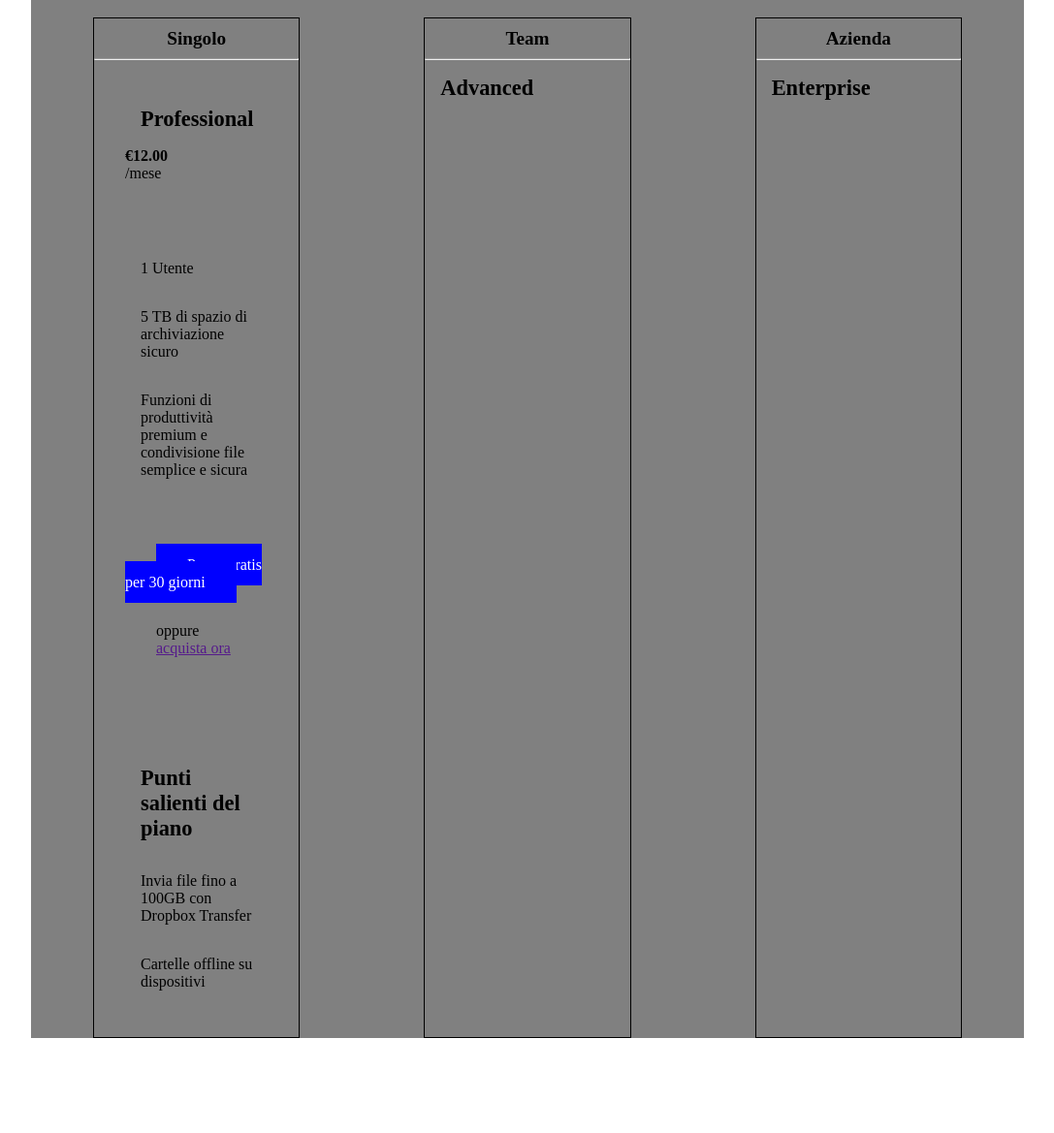
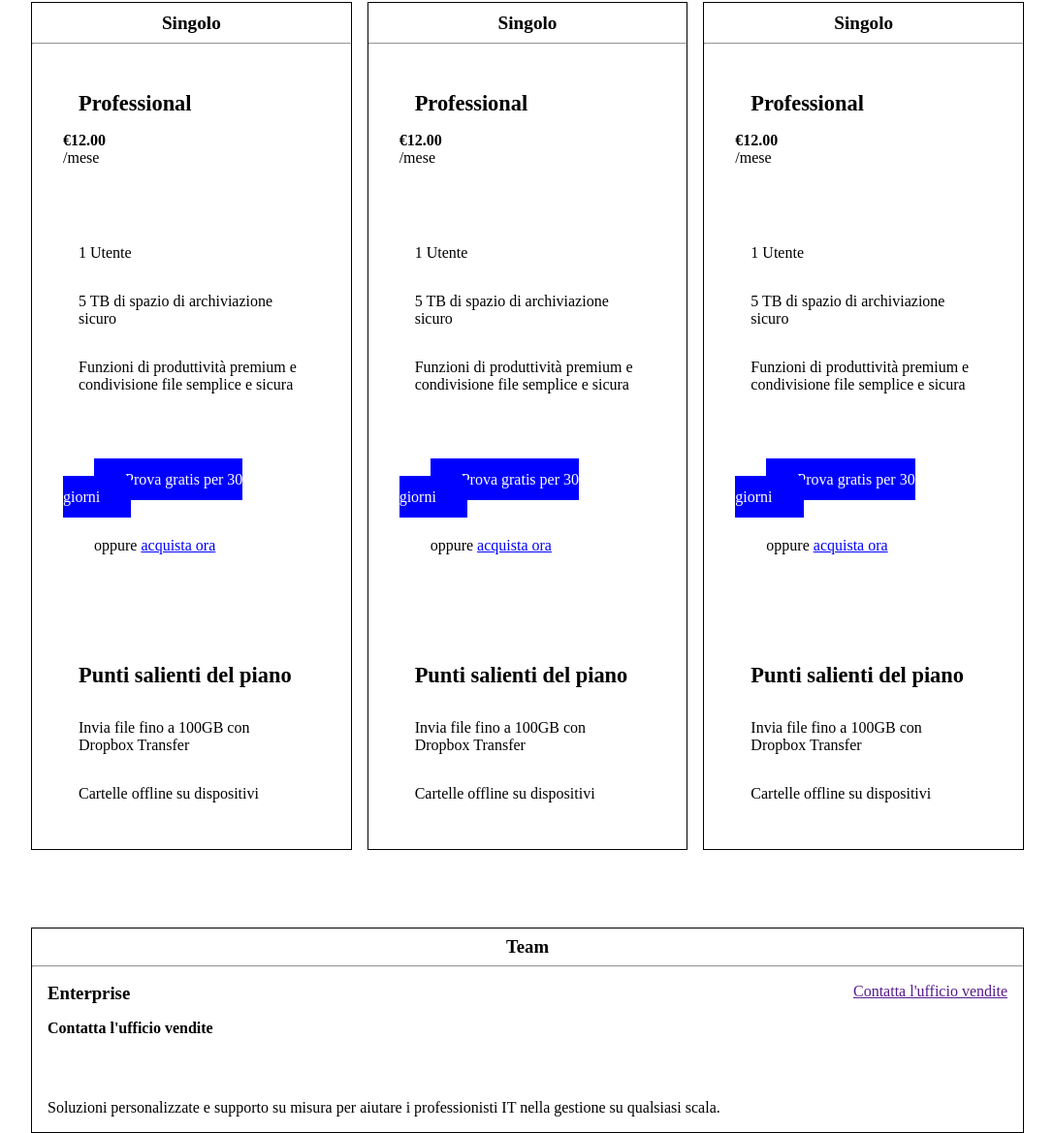
Before and after one commit to gianlucaligori/htmlcss-dropbox, a plain HTML site: page index.html in a window 1280 px wide. Shown: the part 986-2155 px from the top of the page at 97% size, without its empty margins (96-1183 px from the left). Before the commit the page ends 2057 px from the top, so only its background shows below. Drawn offline with Linux system fonts and the light colour scheme.

Commit message:
added team box under columns

```diff
--- a/assets/debug.css
+++ b/assets/debug.css
@@ -2,7 +2,7 @@
 nav {
     display: flex;
     justify-content: space-between;
-    background-color: lightgray;
+    /* background-color: lightgray; */
     max-width: 100vw;
     height: 4rem;
 }
@@ -30,7 +30,7 @@ nav {
 }
 
 .jumbocontainer {
-    background-color: rgb(57, 57, 57);
+    /* background-color: rgb(57, 57, 57); */
     width: 100%;
 }
 
@@ -38,7 +38,7 @@ nav {
     margin-inline: auto;
     max-width: 80%;
     height: 60vh;
-    background-color: cadetblue;
+    background-color: #b4d0e7;
     position: relative;
 }
 
@@ -83,7 +83,7 @@ nav {
 
 .businessplan {
     margin-top: 15rem;
-    background-color: gray;
+    /* background-color: gray; */
     margin-inline: auto;
     max-width: 80%;
 }
@@ -110,20 +110,17 @@ nav {
 }
 
 .columns {
+    margin-top: 3rem;
     margin-inline: auto;
     display: flex;
-    justify-content: space-around;
+    gap: 1rem;
 }
 
 .column1, .column2, .column3 {
     border: 1px solid black;
-    margin-top: 4rem;
-    width: calc(100% / 3 - 8rem);
-    display: flex;
-    flex-direction: column;
 }
 
-h3{
+.column h3{
     text-align: center;
     font-size: 1.2rem;
     padding: .6rem;
@@ -148,6 +145,9 @@ h4 {
     text-decoration: none;
 }
 
+.buy {
+color: blue;}
+
 .info3 p {
     margin: 2rem;
     margin-top: 2rem;
@@ -162,3 +162,36 @@ li {
     padding: 1rem;
     list-style-type: none;
 }
+
+.teambox {
+    margin-top: 5rem;
+    border: 1px solid black;
+    margin-left: 25px;
+    width: 80%;
+    margin-inline: auto;
+}
+
+.team h3 {
+    text-align: center;
+    padding: .5rem;
+}
+
+.teaminfo {
+    position: relative;
+    padding: 1rem;
+}
+
+.teaminfo h3 {
+    margin-bottom: 1rem;
+}
+
+.teaminfo a {
+    position: absolute;
+    top: 1rem;
+    right: 1rem;
+}
+
+.teaminfo2 {
+    margin-top: 2rem;
+    padding: 1rem;
+}
--- a/index.html
+++ b/index.html
@@ -58,9 +58,9 @@
                 <p><i class="fa-regular fa-circle"></i> Fatturazione annuale</p>
             </div>
 
-            <!-- BUSINESS PLANS -->
+        <!-- 3 COLUMNS BUSINESS PLANS -->
             <div class="columns">
-                <div class="column1">
+                <div class="column column1">
                     <h3>Singolo</h3>
                     <hr>
                     <div class="info1">
@@ -88,89 +88,90 @@
                             <li>Invia file fino a 100GB con Dropbox Transfer</li>
                             <li>Cartelle offline su dispositivi</li>
                         </ul>
-
                     </div>
                 </div>
 
-                <div class="column2">
-                    <h3>Team</h3>
+                <div class="column column2">
+                    <h3>Singolo</h3>
                     <hr>
-                    <h4>Advanced</h4>
+                    <div class="info1">
+                        <h4>Professional</h4>
+                        <p class="boldtext">€12.00</p>
+                        <p>/mese</p>
+                    </div>
+
+                    <div class="info2">
+                        <ul>
+                            <li>1 Utente</li>
+                            <li>5 TB di spazio di archiviazione sicuro</li>
+                            <li>Funzioni di produttività premium e condivisione file semplice e sicura</li>
+                        </ul>
+                    </div>
+
+                    <div class="info3">
+                        <a class="try" href="">Prova gratis per 30 giorni</a>
+                        <p>oppure <a class="buy" href="">acquista ora</a></p>
+                    </div>
+
+                    <div class="info4">
+                        <ul>
+                            <h4 class="boldtext">Punti salienti del piano</h4>
+                            <li>Invia file fino a 100GB con Dropbox Transfer</li>
+                            <li>Cartelle offline su dispositivi</li>
+                        </ul>
+                    </div>
                 </div>
 
-                <div class="column3">
-                    <h3>Azienda</h3>
+                <div class="column column3">
+                    <h3>Singolo</h3>
                     <hr>
-                    <h4>Enterprise</h4>
+                    <div class="info1">
+                        <h4>Professional</h4>
+                        <p class="boldtext">€12.00</p>
+                        <p>/mese</p>
+                    </div>
+
+                    <div class="info2">
+                        <ul>
+                            <li>1 Utente</li>
+                            <li>5 TB di spazio di archiviazione sicuro</li>
+                            <li>Funzioni di produttività premium e condivisione file semplice e sicura</li>
+                        </ul>
+                    </div>
+
+                    <div class="info3">
+                        <a class="try" href="">Prova gratis per 30 giorni</a>
+                        <p>oppure <a class="buy" href="">acquista ora</a></p>
+                    </div>
+
+                    <div class="info4">
+                        <ul>
+                            <h4 class="boldtext">Punti salienti del piano</h4>
+                            <li>Invia file fino a 100GB con Dropbox Transfer</li>
+                            <li>Cartelle offline su dispositivi</li>
+                        </ul>
+                    </div>
                 </div>
             </div>
         </div>
 
-
-
-
-
-
-<!--
-<div class="options">
-                <div class="opt1">
-                    <p>a</p>
-                    <h3>b</h3>
-                    <p>c</p>
-                    <p></p>
-                    <p></p>
-                    <p></p>
-                    <p></p>
-                    <link rel="stylesheet" href="">
-                    <p></p>
-                    <h4></h4>
-                    <p></p>
-                    <p></p>
-                </div>
-                <div class="opt2">
-                    <p>a</p>
-                    <h3>b</h3>
-                    <p>c</p>
-                    <p></p>
-                    <p></p>
-                    <p></p>
-                    <p></p>
-                    <link rel="stylesheet" href="">
-                    <p></p>
-                    <h4></h4>
-                    <p></p>
-                    <p></p>
-                </div>
-                </div>
-                <div class="opt3">
-                    <p>a</p>
-                    <h3>b</h3>
-                    <p>c</p>
-                    <p></p>
-                    <p></p>
-                    <p></p>
-                    <p></p>
-                    <link rel="stylesheet" href="">
-                    <p></p>
-                    <h4></h4>
-                    <p></p>
-                    <p></p>
-                </div>
-                </div>
-            </div> -->
-        </div>
-
+        <!-- BOX TEAM INFO -->
 
         <div class="teambox">
+            <div class="team">
+              <h3>Team</h3>
+              <hr>
+            </div>
 
-        </div>
+            <div class="teaminfo">
+                <h3 class="Enterprise">Enterprise</h3>
+                <a href="">Contatta l'ufficio vendite</a>
+                <p class="boldtext"  >Contatta l'ufficio vendite</p>
+            </div>
 
-        <div class="dropboxpartner">
-
-        </div>
-
-        <div class="dropboxbusiness">
-
+            <div class="teaminfo2">
+             <p>Soluzioni personalizzate e supporto su misura per aiutare i professionisti IT nella gestione su qualsiasi scala.</p>
+            </div>
         </div>
 
     </main>
```
